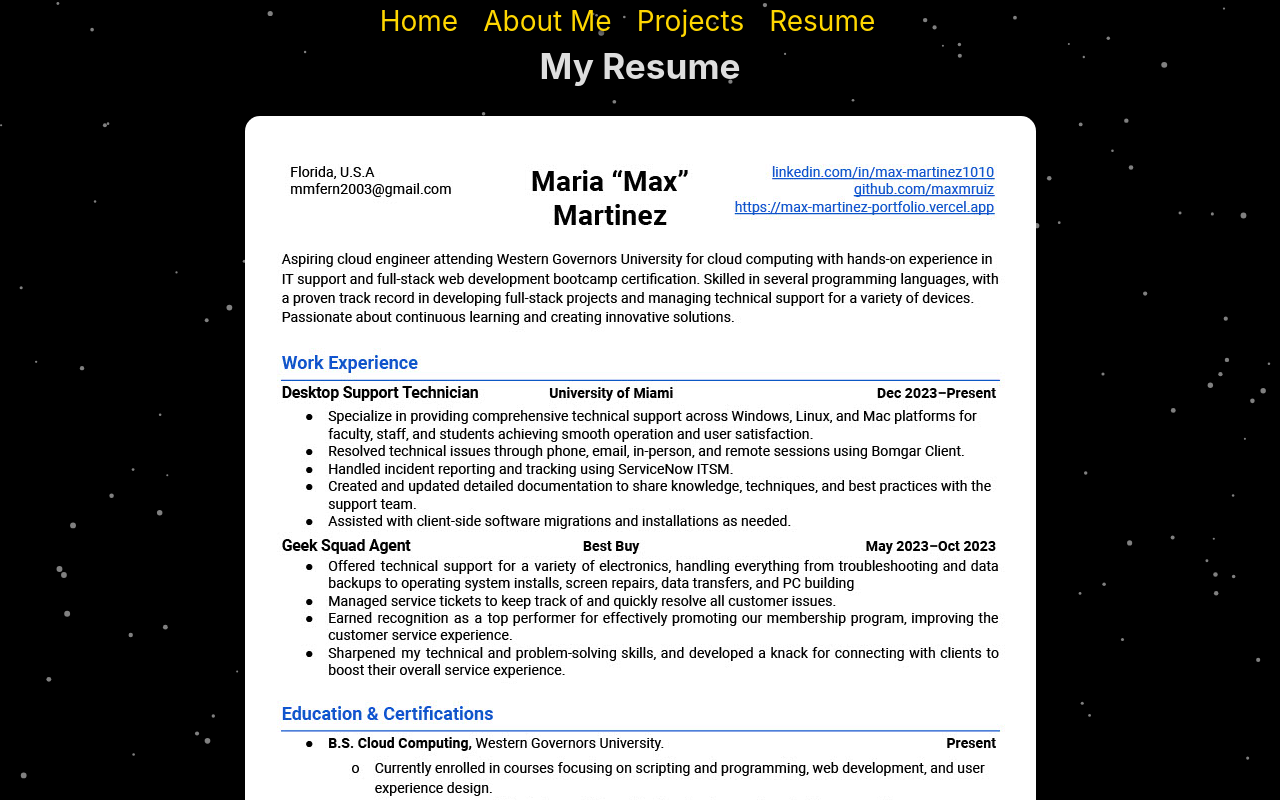
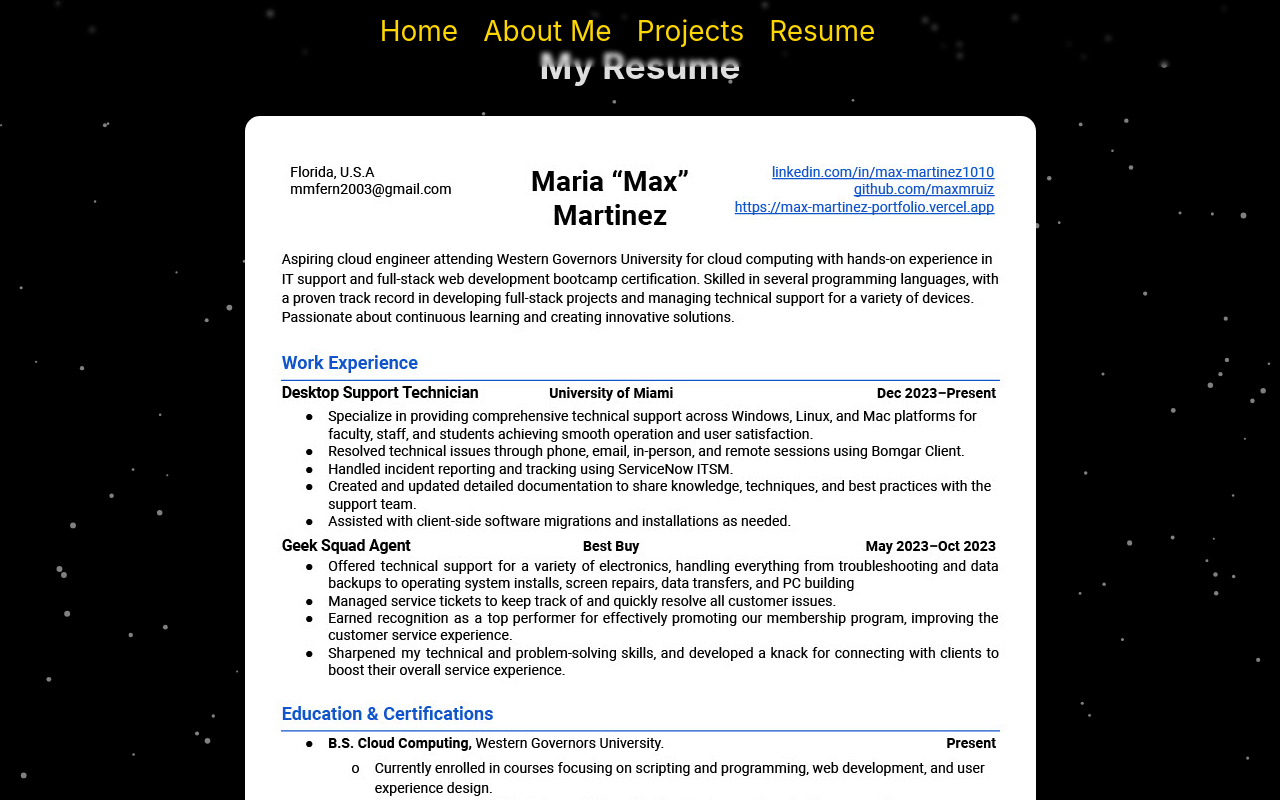
Before and after one commit to p111111111uto/max-martinez.dev, a React (Vite) app: page /resume in a window 1280 px wide. Shown: the top 800 px of the page. Built offline with nearby package versions, Linux system fonts and the light colour scheme.

Commit message:
styling changes

```diff
--- a/src/App.css
+++ b/src/App.css
@@ -58,6 +58,14 @@ header {
   font-size: 40px;
 }
 
+nav {
+  backdrop-filter: blur(2.5px);
+  width: 100%;
+  padding: 10px;
+  display: flex;
+  justify-content: center;
+}
+
 .navbar {
   display: flex;
   padding: 0;
@@ -65,6 +73,7 @@ header {
   list-style: none;
   align-items: flex-end;
 }
+
 
 .navItem {
   margin-right: 25px;
@@ -78,30 +87,11 @@ header {
   display: inline-block;
   padding-bottom: 5px;
   text-shadow: 0px 2px 5px black;
+  transition: font-size 0.3s;
 }
 
-.navItem a:hover::after {
-  content: '';
-  display: block;
-  width: 100%;
-  height: 2px;
-  background-color: #FFD700;
-  position: absolute;
-  bottom: 0;
-  left: 0;
-  transition: width 0.3s ease-in-out;
-}
-
-.navItem a::after {
-  content: '';
-  display: block;
-  width: 0;
-  height: 2px;
-  background-color: #FFD700;
-  position: absolute;
-  bottom: 0;
-  left: 0;
-  transition: width 0.3s ease-in-out;
+.navItem a:hover {
+  font-size: 30px;
 }
 
 .iconContainer, .toolsContainer {
@@ -229,12 +219,7 @@ header {
   background-color: rgba(255, 255, 255, 0.2);
 }
 
-.github {
-  display: flex;
-  align-items: center;
-}
-
-.demo {
+.github, .demo {
   display: flex;
   align-items: center;
 }
--- a/src/components/About/SkillSet.jsx
+++ b/src/components/About/SkillSet.jsx
@@ -5,13 +5,15 @@ import {
     DiReact,
     DiJqueryLogo,
     DiMongodb,
-    DiMysql
+    DiMysql,
+    DiPython
 } from 'react-icons/di';
 
 export default function SkillSet() {
     return (
         <div className="iconContainer">
             <div className='icon'><DiCss3 /></div>
+            <div className="icon"><DiPython /></div>
             <div className="icon"><DiJavascript1 /></div>
             <div className="icon"><DiNodejs /></div>
             <div className="icon"><DiReact /></div>
```
